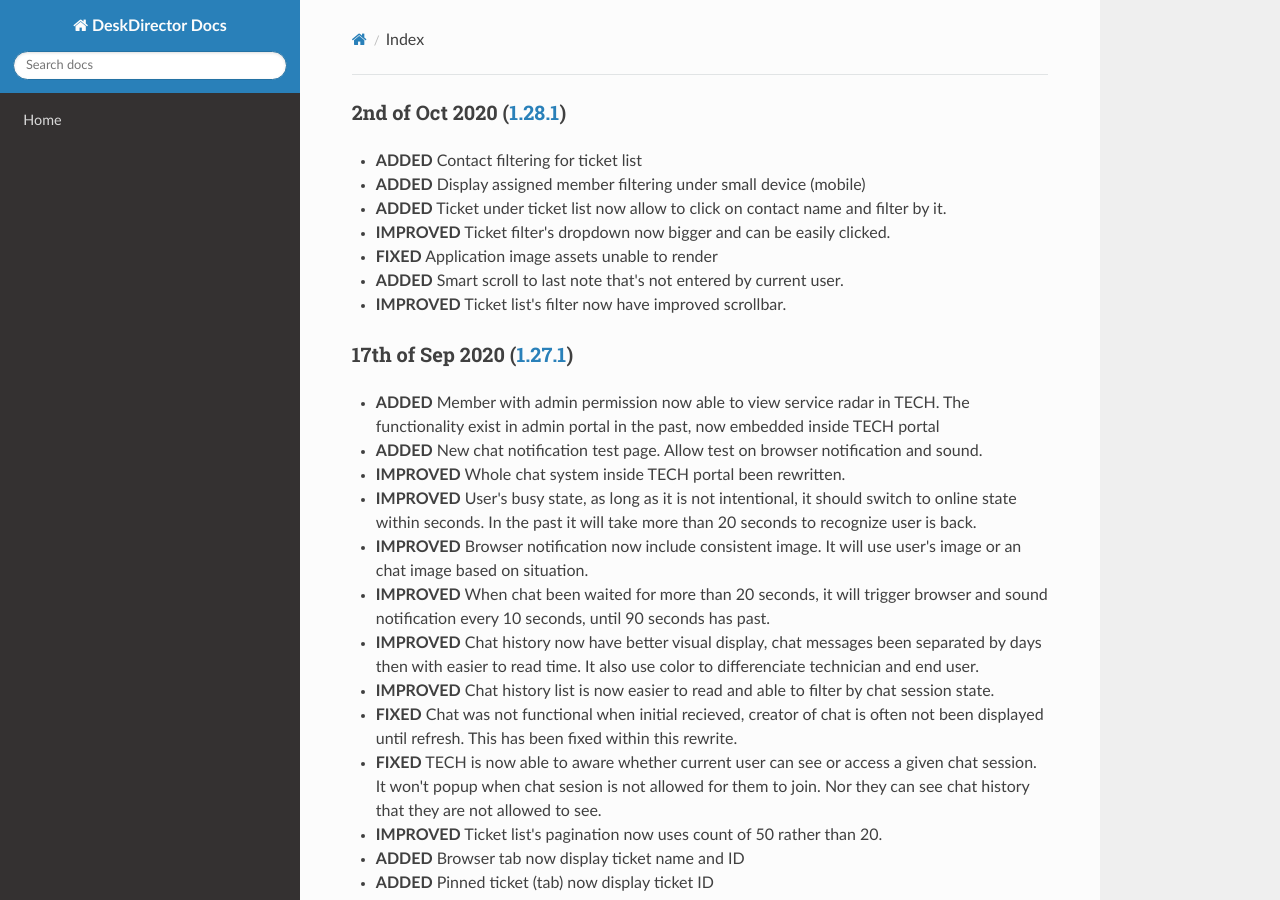
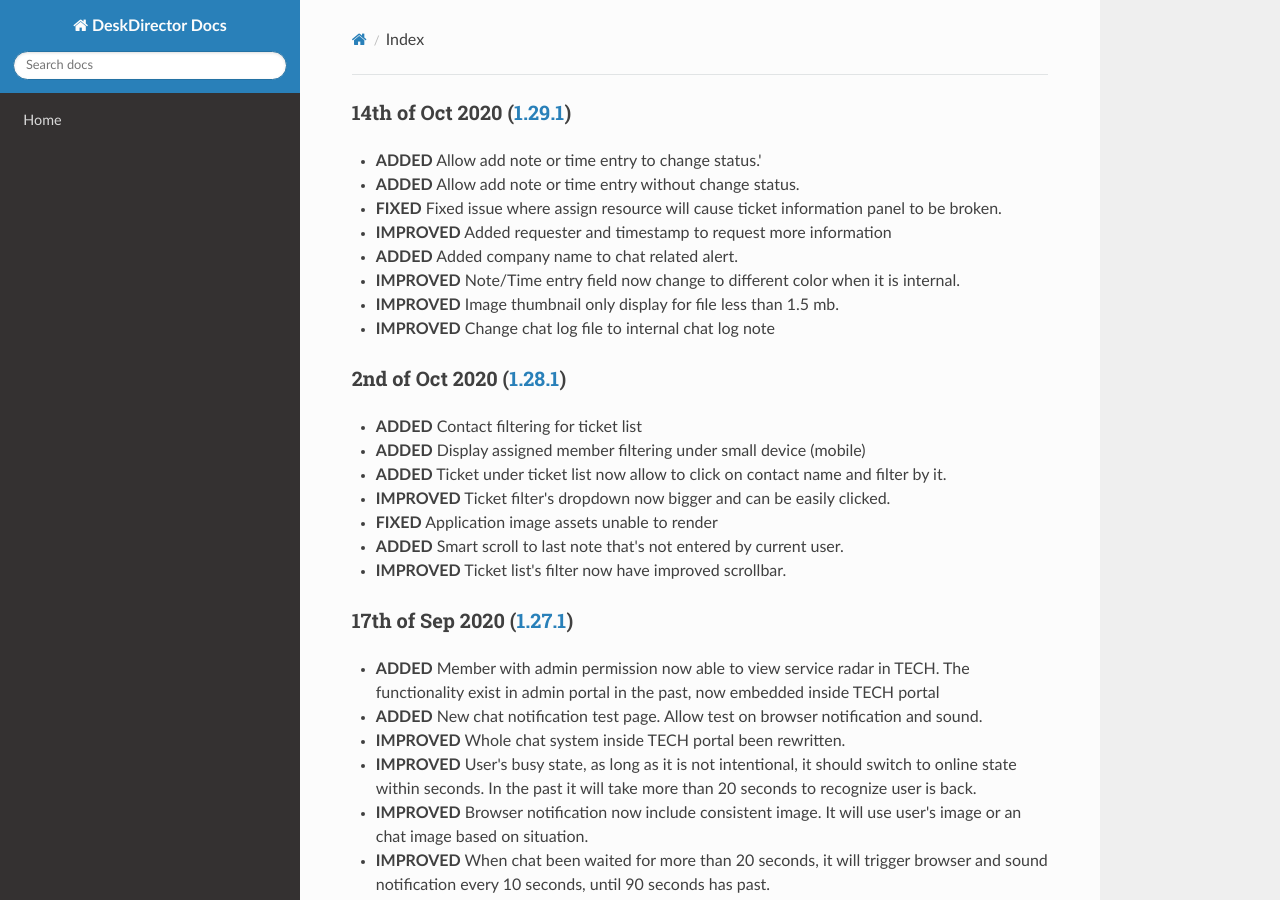
Before and after one commit to DeskDirector/docs, an MkDocs documentation site: the page built from docs/_release/tech/README.md, in a window 1280 px wide and 900 px high. Built offline with MkDocs 1.6.1, drawn with Linux system fonts in a browser that asks for light colours; nearby versions of some CDN libraries; old or Windows-style settings are respelled for this version of MkDocs.

Commit message:
Update README.md

```diff
--- a/docs/_release/tech/README.md
+++ b/docs/_release/tech/README.md
@@ -1,3 +1,13 @@
+### 14th of Oct 2020 ([1.29.1](v1.29))
+- **ADDED** Allow add note or time entry to change status.'
+- **ADDED** Allow add note or time entry without change status.
+- **FIXED** Fixed issue where assign resource will cause ticket information panel to be broken.
+- **IMPROVED** Added requester and timestamp to request more information
+- **ADDED** Added company name to chat related alert.
+- **IMPROVED** Note/Time entry field now change to different color when it is internal.
+- **IMPROVED** Image thumbnail only display for file less than 1.5 mb.
+- **IMPROVED** Change chat log file to internal chat log note
+
 ### 2nd of Oct 2020 ([1.28.1](v1.28))
 - **ADDED** Contact filtering for ticket list
 - **ADDED** Display assigned member filtering under small device (mobile)
```
